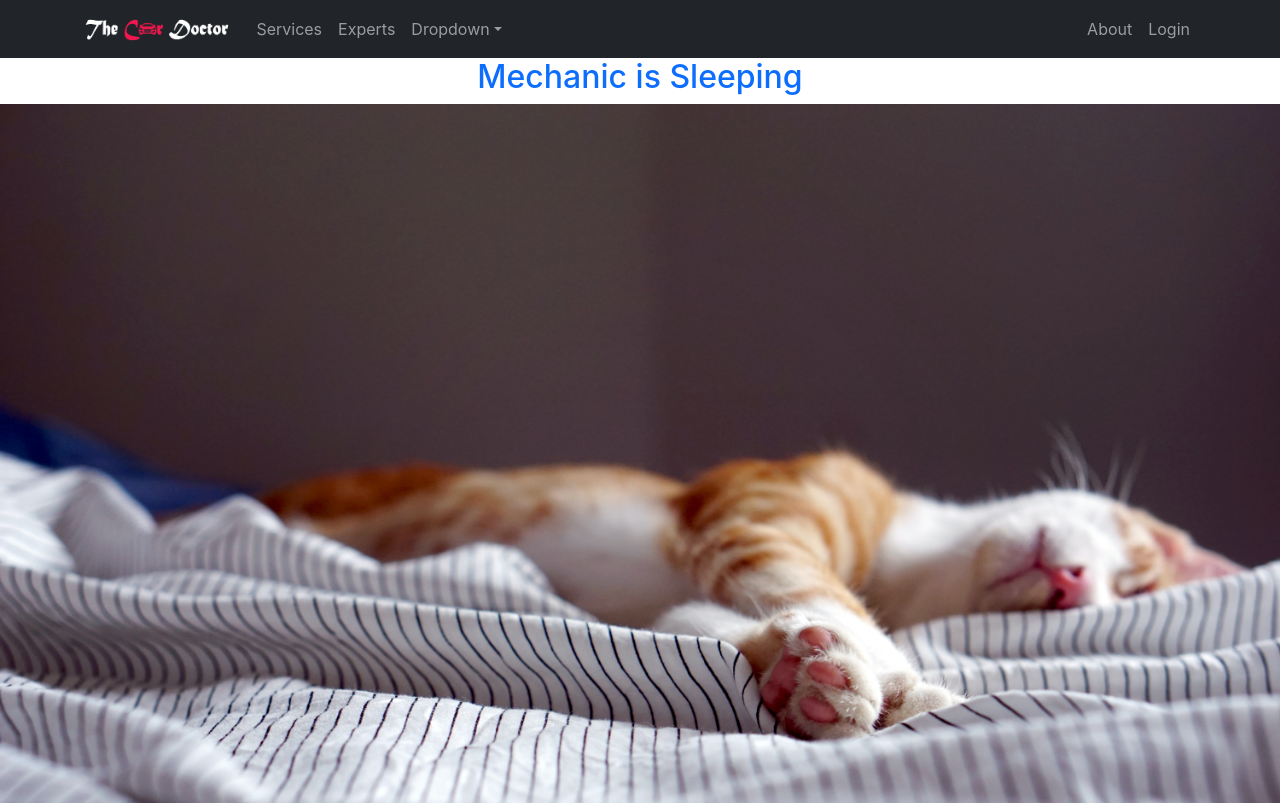
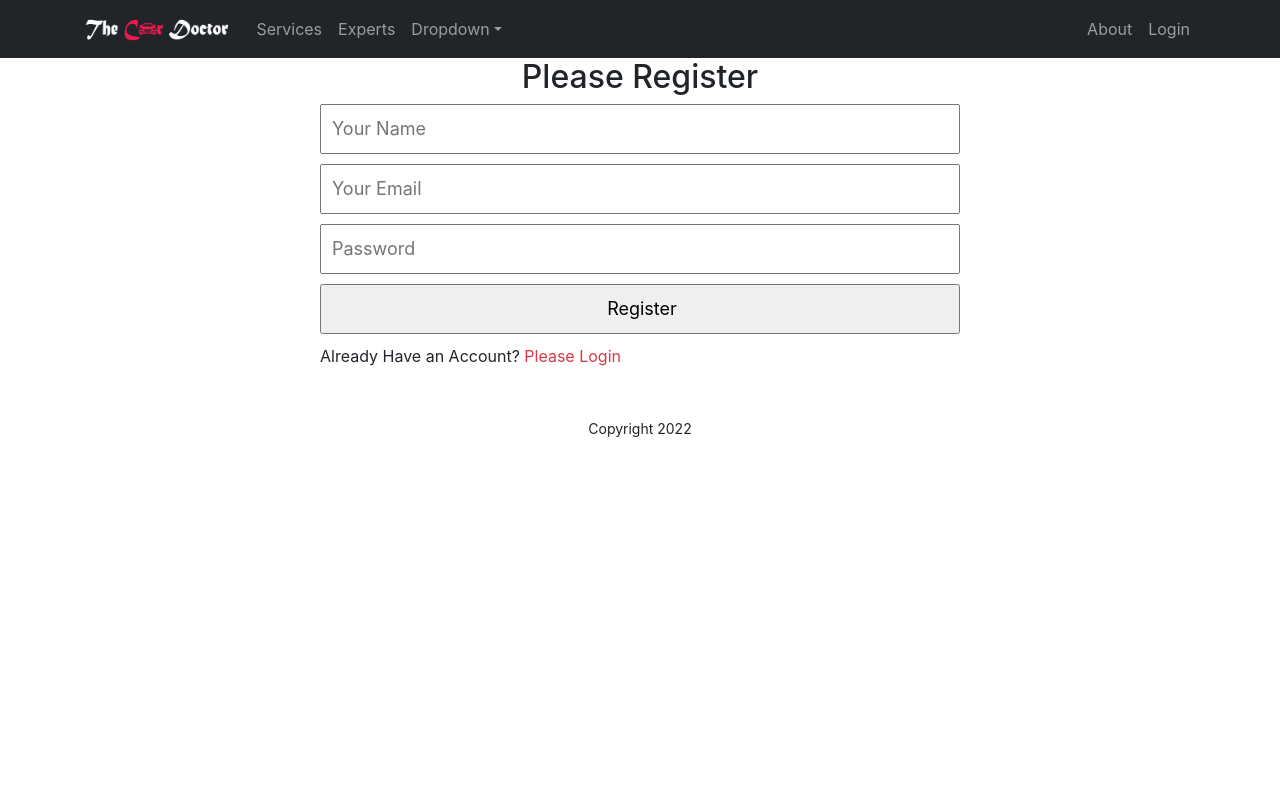
Before and after one commit to hira480/modern-car-services, a React (Create React App) app: page /register in a window 1280 px wide. Shown: the top 803 px of the page. Built offline with nearby package versions, Linux system fonts and the light colour scheme.

Commit message:
set env variable for firebase config

```diff
--- a/src/App.js
+++ b/src/App.js
@@ -3,6 +3,7 @@ import './App.css';
 import About from './Pages/About/About';
 import Home from './Pages/Home/Home/Home';
 import Login from './Pages/Login/Login/Login';
+import Register from './Pages/Login/Register/Register';
 import ServiceDetail from './Pages/ServiceDetail/ServiceDetail';
 import Footer from './Shared/Footer/Footer';
 import Header from './Shared/Header/Header';
@@ -18,6 +19,7 @@ function App() {
         <Route path='/service/:serviceId' element={<ServiceDetail></ServiceDetail>}></Route>
         <Route path='/about' element={<About></About>}></Route>
         <Route path='/login' element={<Login></Login>}></Route>
+        <Route path='/register' element={<Register></Register>}></Route>
         <Route path='*' element={<NotFound></NotFound>}></Route>
       </Routes>
       <Footer></Footer>
--- /dev/null
+++ b/src/Pages/Login/Login/Login.css
@@ -0,0 +1,6 @@
+@media only screen and (max-width:766px) {
+    .login-form {
+        margin: 0 auto;
+        width: 80%;
+    }
+}
--- a/src/Pages/Login/Login/Login.js
+++ b/src/Pages/Login/Login/Login.js
@@ -1,14 +1,31 @@
-import React from 'react';
+import React, { useRef } from 'react';
+import './Login.css';
 import { Button, Form } from 'react-bootstrap';
+import { Link, useNavigate } from 'react-router-dom';
 
 const Login = () => {
+    const emailRef = useRef('');
+    const passwordRef = useRef('');
+    const navigate = useNavigate();
+
+    const handelSubmit = event => {
+        event.preventDefault();
+        const email = emailRef.current.value;
+        const password = passwordRef.current.value;
+        console.log(email, password);
+    }
+
+    const navigateRegister = event => {
+        navigate('/register');
+    }
+
     return (
-        <div className='container w-50 mx-auto'>
+        <div className='container w-50 mx-auto login-form'>
             <h2 className='text-center text-primary mt-3'>Please Login</h2>
-            <Form>
+            <Form onSubmit={handelSubmit}>
                 <Form.Group className="mb-3" controlId="formBasicEmail">
                     <Form.Label>Email address</Form.Label>
-                    <Form.Control type="email" placeholder="Enter email" />
+                    <Form.Control ref={emailRef} type="email" placeholder="Enter email" required />
                     <Form.Text className="text-muted">
                         We'll never share your email with anyone else.
                     </Form.Text>
@@ -16,7 +33,7 @@ const Login = () => {
 
                 <Form.Group className="mb-3" controlId="formBasicPassword">
                     <Form.Label>Password</Form.Label>
-                    <Form.Control type="password" placeholder="Password" />
+                    <Form.Control ref={passwordRef} type="password" placeholder="Password" required />
                 </Form.Group>
                 <Form.Group className="mb-3" controlId="formBasicCheckbox">
                     <Form.Check type="checkbox" label="Check me out" />
@@ -25,6 +42,7 @@ const Login = () => {
                     Submit
                 </Button>
             </Form>
+            <p>New to Modern Car? <Link to='/register' className='text-danger pe-auto text-decoration-none' onClick={navigateRegister}>Please Register</Link></p>
         </div>
     );
 };
--- /dev/null
+++ b/src/Pages/Login/Register/Register.css
@@ -0,0 +1,20 @@
+.register-form {
+    margin: 0 auto;
+    width: 50%;
+}
+
+.register-form input {
+    display: block;
+    width: 100%;
+    height: 50px;
+    padding-left: 10px;
+    font-size: 18px;
+    margin-bottom: 10px;
+}
+
+@media only screen and (max-width:766px) {
+    .register-form {
+        margin: 0 auto;
+        width: 80%;
+    }
+}
--- a/src/Pages/Login/Register/Register.js
+++ b/src/Pages/Login/Register/Register.js
@@ -1,9 +1,30 @@
 import React from 'react';
+import { Link, useNavigate } from 'react-router-dom';
+import './Register.css';
 
 const Register = () => {
+    const navigate = useNavigate();
+    const navigateLogin = () => {
+        navigate('/login');
+    }
+
+    const handelRegister = event => {
+        event.preventDefault();
+        const name = event.target.name.value;
+        const email = event.target.email.value;
+        const password = event.target.password.value;
+    }
+
     return (
-        <div>
-            <h2>Please Register</h2>
+        <div className='register-form'>
+            <h2 style={{ textAlign: 'center' }}>Please Register</h2>
+            <form onSubmit={handelRegister}>
+                <input type="text" name="name" placeholder='Your Name' />
+                <input type="email" name="email" id="regEmail" placeholder='Your Email' required />
+                <input type="password" name="password" id="regPassword" placeholder='Password' required />
+                <input type="submit" value="Register" />
+            </form>
+            <p>Already Have an Account? <Link to='/login' className='text-danger pe-auto text-decoration-none' onClick={navigateLogin}>Please Login</Link></p>
         </div>
     );
 };
```
Also changed, not shown: src/firebase.init.js (+6 -6 lines).
